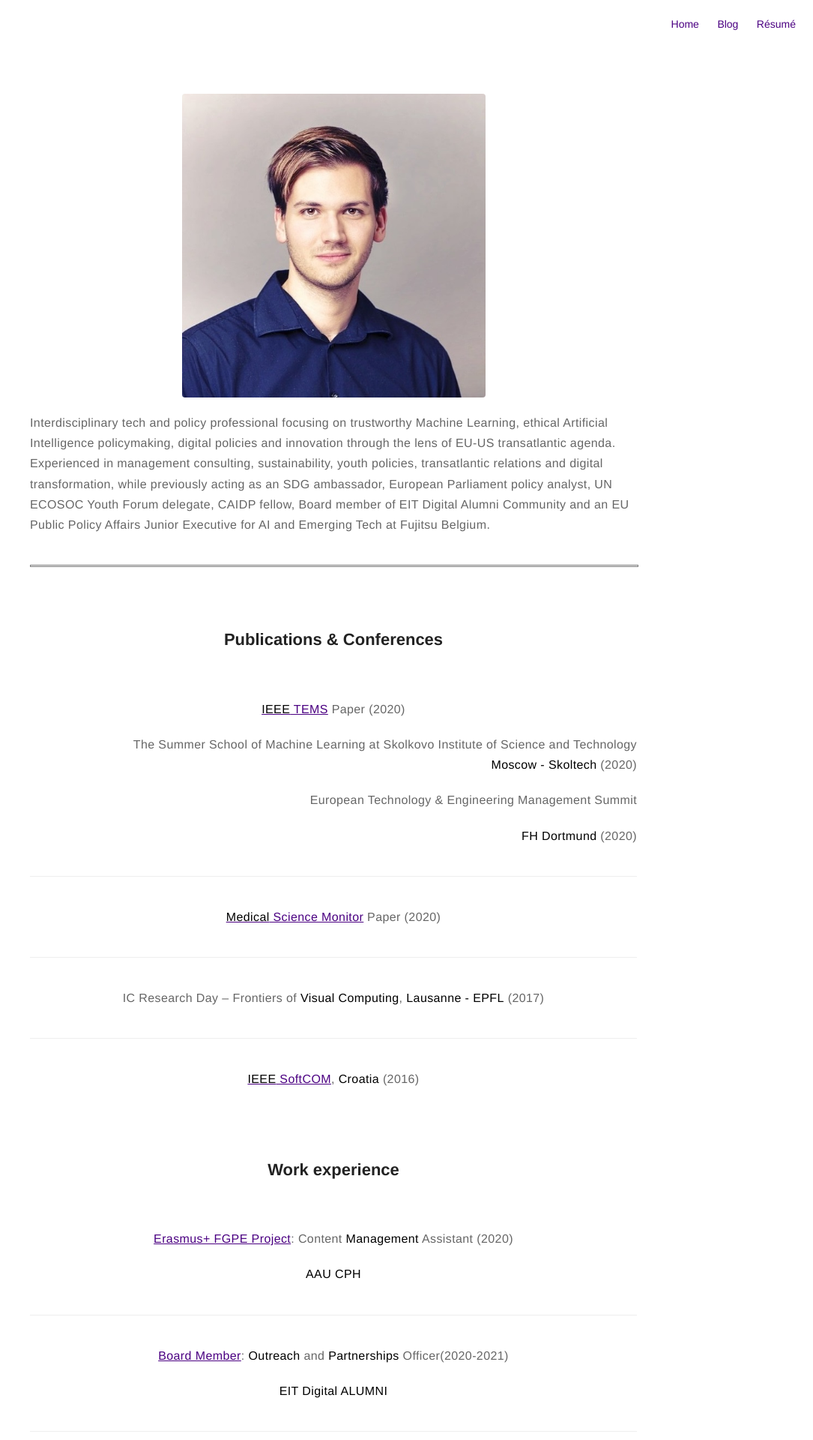
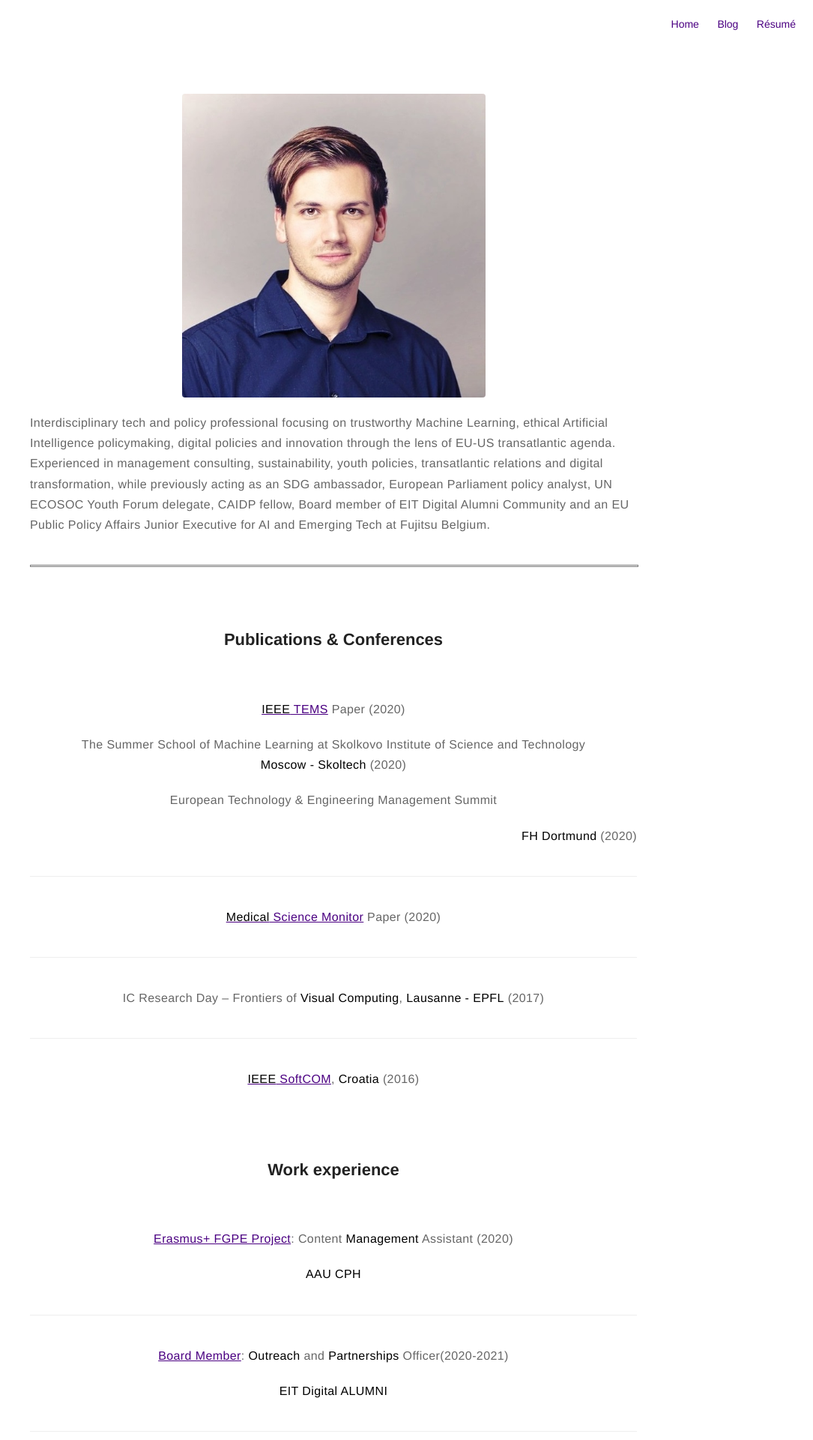
Before and after one commit to dljubenk/dljubenk.github.io, a Jekyll site: the page built from about.md, in a window 1280 px wide. Shown: the top 1920 px of the page at 75% size, without its empty margins (195-1280 px from the left). Built offline with Jekyll 4.4.1, drawn with Linux system fonts in a browser that asks for light colours.

Commit message:
Update about.md

```diff
--- a/about.md
+++ b/about.md
@@ -12,8 +12,8 @@ layout: page
 <h2 align="center">Publications & Conferences</h2>
 <br>
 <p align="center"><a href="https://ieeexplore.ieee.org/abstract/document/9111707"><strong>IEEE</strong> TEMS</a> Paper (2020)</p>
-<p align="right">The Summer School of Machine Learning at Skolkovo Institute of Science and Technology <br /> <strong>Moscow - Skoltech</strong> (2020)</p>
-<p align="right">European Technology & Engineering Management Summit</p>
+<p align="center">The Summer School of Machine Learning at Skolkovo Institute of Science and Technology <br /> <strong>Moscow - Skoltech</strong> (2020)</p>
+<p align="center">European Technology & Engineering Management Summit</p>
 <p align="right"> <strong>FH Dortmund</strong> (2020)</p>
 ---
 <p align="center"><a href="https://www.medscimonit.com/abstract/index/idArt/923166"><strong>Medical</strong> Science Monitor</a> Paper (2020)</p>
```
